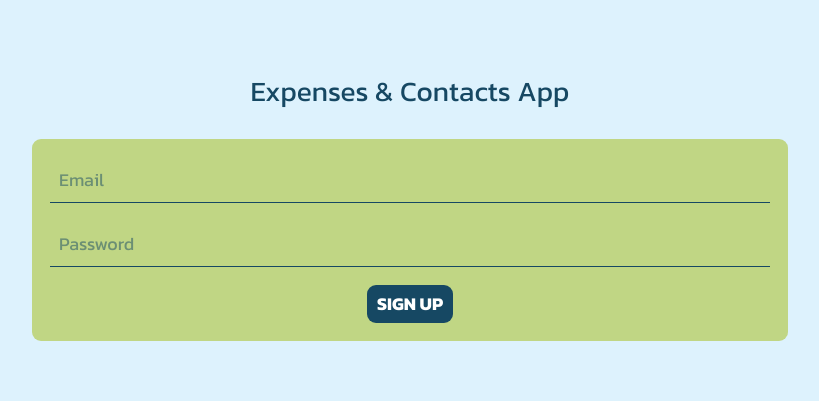
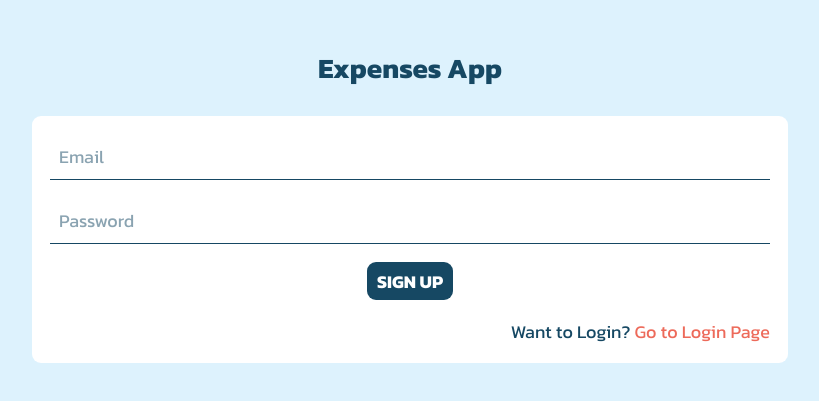
Before and after one commit to pratap-panabaka/expenses-app, a Next.js app: page /signup in a window 1280 px wide. Shown: the part 195-596 px from the top of the page, without its empty margins (230-1049 px from the left). Built offline with nearby package versions, Linux system fonts and the light colour scheme.

Commit message:
deployed to vercel

```diff
--- a/app/api/login/route.ts
+++ b/app/api/login/route.ts
@@ -15,7 +15,14 @@ export const POST = async (req: Request) => {
     const stmt = db.prepare("SELECT * FROM users WHERE email = ?");
     const user = stmt.get(email) as User;
 
+    try {
         const check = await bcrypt.compare(password, user.password);
+        if (!check) {
+            return NextResponse.json({ error: "Invalid password" });
+        }
+    } catch (error) {
+        return NextResponse.json({ error: "User is not registerd yet" });
+    }
 
     const res = NextResponse.json({
         message: "User logged in successfully",
@@ -39,7 +46,6 @@ export const POST = async (req: Request) => {
         .setExpirationTime('1d')
         .sign(SECRET_KEY);
 
-    if (check) {
     res.cookies.set("token", jwt, {
         httpOnly: true,
         secure: process.env.NODE_ENV === "production",
@@ -47,7 +53,6 @@ export const POST = async (req: Request) => {
         maxAge: 60 * 60 * 24 * 1,
         path: "/",
     });
-    }
 
     return res;
 }
--- a/app/login/page.tsx
+++ b/app/login/page.tsx
@@ -2,6 +2,7 @@
 
 import { useState } from "react";
 import { useRouter } from "next/navigation";
+import Link from "next/link";
 
 const Page = () => {
     const [email, setEmail] = useState('');
@@ -35,11 +36,11 @@ const Page = () => {
 
     return (
         <main className="p-2 h-[100vh] bg-color-1 flex flex-col items-center justify-center">
-            <h1 className="text-14 sm:text-18 md:text-24 lg:text-28 text-color-4">
-                Expenses & Contacts App
+            <h1 className="text-14 sm:text-18 md:text-24 lg:text-28 text-color-4 font-bold">
+                Expenses App
             </h1>
             <form
-                className="max-w-2xl bg-color-2 p-4 gap-4 mt-6 w-full flex flex-col rounded-lg items-center"
+                className="max-w-2xl bg-white p-4 gap-4 mt-6 w-full flex flex-col rounded-lg items-center"
                 onSubmit={handleSubmit}
             >
                 <input
@@ -61,7 +62,9 @@ const Page = () => {
                 />
                 <button type="submit" className="btn">Login</button>
                 {error && <p className="text-color-4">{error}</p>}
-                <p className="text-color-4 flex justify-end w-full">Want to Sign Up?<span><a className="text-color-3" onClick={() => router.push("/signup")}>Go to Sign Up Page</a></span></p>
+                <p className="text-color-4 flex justify-end w-full">Want to Sign Up?<span>&nbsp;<Link href="/signup" className="text-color-3">
+                    Go to Signup Page
+                </Link></span></p>
             </form>
         </main >
     );
--- a/app/signup/page.tsx
+++ b/app/signup/page.tsx
@@ -2,6 +2,7 @@
 
 import { useState } from "react";
 import { useRouter } from "next/navigation";
+import Link from "next/link";
 
 const Page = () => {
     const [email, setEmail] = useState('');
@@ -37,11 +38,11 @@ const Page = () => {
 
     return (
         <main className="p-2 h-[100vh] bg-color-1 flex flex-col items-center justify-center">
-            <h1 className="text-14 sm:text-18 md:text-24 lg:text-28 text-color-4">
-                Expenses & Contacts App
+            <h1 className="text-14 sm:text-18 md:text-24 lg:text-28 text-color-4 font-bold">
+                Expenses App
             </h1>
             <form
-                className="max-w-2xl bg-color-2 p-4 gap-4 mt-6 w-full flex flex-col rounded-lg items-center"
+                className="max-w-2xl bg-white p-4 gap-4 mt-6 w-full flex flex-col rounded-lg items-center"
                 onSubmit={handleSubmit}
             >
                 <input
@@ -63,6 +64,9 @@ const Page = () => {
                 />
                 <button type="submit" className="btn">Sign Up</button>
                 {error && <p className="text-color-4">{error}</p>}
+                <p className="text-color-4 flex justify-end w-full">Want to Login?<span>&nbsp;<Link href="/login" className="text-color-3">
+                    Go to Login Page
+                </Link></span></p>
             </form>
         </main>
     );
```
Also changed, not shown: 1 other file (tests, documents, lock files or other folders). Lines whose indentation alone changed are shown as unchanged.
